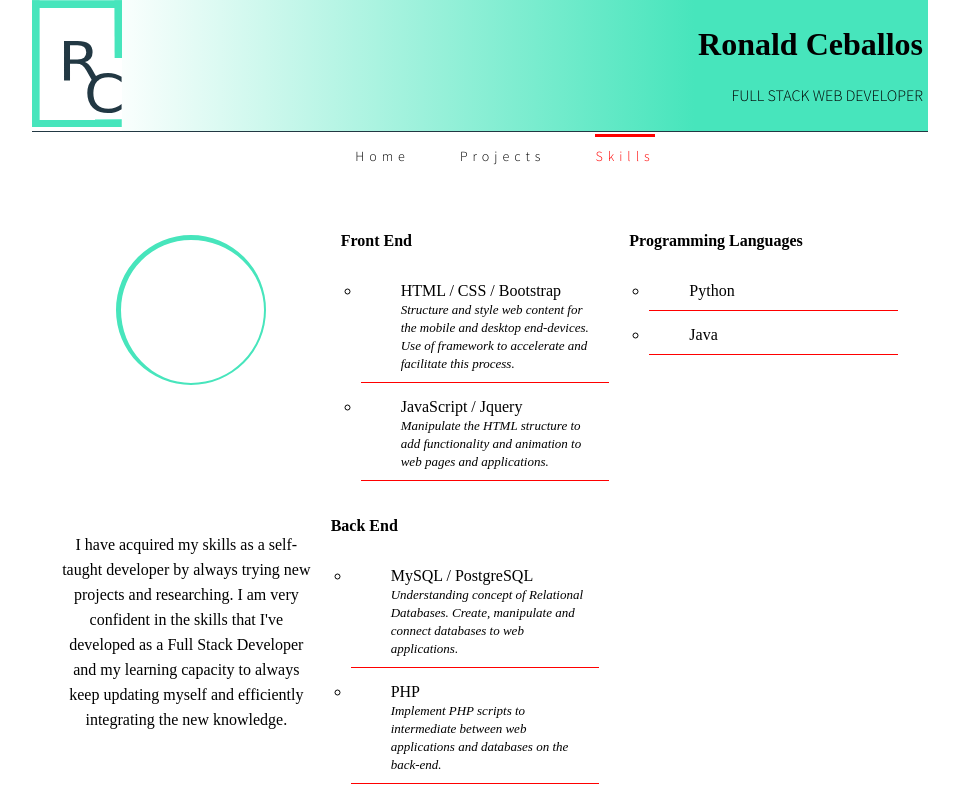
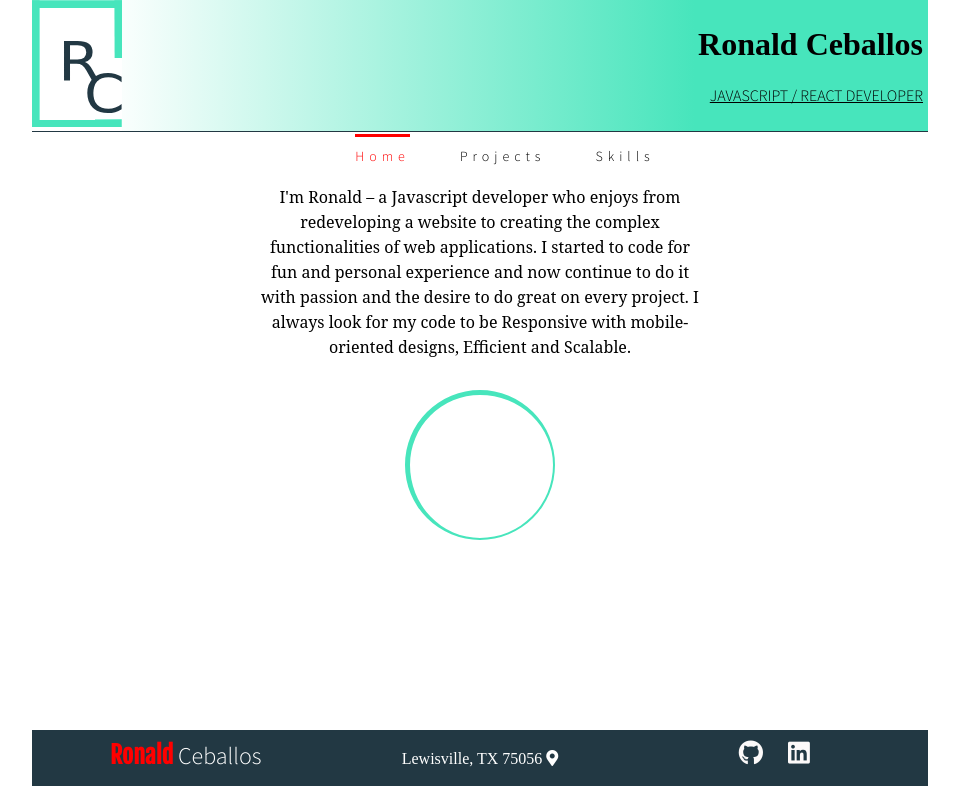
Before and after one commit to Ronald03/r-portfolio, a React (Create React App) app: page / in a window 1280 px wide. Shown: the top 799 px of the page, without its empty margins (160-1119 px from the left). Built offline with nearby package versions, Linux system fonts and the light colour scheme.

Commit message:
new projects added

```diff
--- a/src/Components/App.js
+++ b/src/Components/App.js
@@ -2,34 +2,33 @@ import React from "react";
 import Header from "./Header";
 import Menu from "./Menu";
 import Home from "./Home";
-import Skills from './Skills'
+import Skills from "./Skills";
 import Footer from "./Footer";
 import ProjectCards from "./ProjectCards";
 import { Tab } from "./constants";
 
 class App extends React.Component {
-
   constructor() {
-    super()
+    super();
     this.state = {
-      onDisplay: Tab.SKILLS
-    }
-    this.handleTab = this.handleTab.bind(this)
+      onDisplay: Tab.HOME,
+    };
+    this.handleTab = this.handleTab.bind(this);
   }
 
   renderTabContent() {
     switch (this.state.onDisplay) {
       case Tab.PROJECTS:
-        return (<ProjectCards />)
+        return <ProjectCards />;
       case Tab.SKILLS:
-        return (<Skills />)
+        return <Skills />;
       default:
-        return (<Home />)
+        return <Home />;
     }
   }
 
   handleTab(tab) {
-    this.setState({ onDisplay: tab })
+    this.setState({ onDisplay: tab });
   }
 
   render() {
@@ -44,7 +43,6 @@ class App extends React.Component {
       </div>
     );
   }
-
 }
 
 export default App;
--- a/src/Components/Header.css
+++ b/src/Components/Header.css
@@ -25,6 +25,10 @@
   text-align: center;
 }
 
+.header__nameTitle > span {
+  text-decoration: underline;
+}
+
 @media screen and (min-width: 990px) {
   .header {
     flex-wrap: nowrap;
--- a/src/Components/Header.js
+++ b/src/Components/Header.js
@@ -18,7 +18,7 @@ export default function Header() {
       <div className="header__background">
         <div className="header__nameTitle">
           <h1 className="name">Ronald Ceballos</h1>
-         <span className="fontSource">FULL STACK WEB DEVELOPER</span>
+          <span className="fontSource">JAVASCRIPT / REACT DEVELOPER</span>
         </div>
       </div>
     </div>
--- a/src/Components/Home.js
+++ b/src/Components/Home.js
@@ -5,16 +5,15 @@ export default function Home(props) {
     <div className="content">
       <div className="home-content fadeAnimation fadeIn">
         <p>
-          I'm Ronald &ndash;  a full stack web developer who
-          enjoys from redeveloping a website to creating the
-          complex functionalities of web applications. I started
-          to code for fun and personal experience and now continue
-          to do it with passion and the desire to do great on every
-          project. I always look for my code to be Responsive with
-          mobile-oriented designs, Efficient and Scalable.
+          I'm Ronald &ndash; a Javascript developer who enjoys from redeveloping
+          a website to creating the complex functionalities of web applications.
+          I started to code for fun and personal experience and now continue to
+          do it with passion and the desire to do great on every project. I
+          always look for my code to be Responsive with mobile-oriented designs,
+          Efficient and Scalable.
         </p>
-
       </div>
       <div class="profile-img"> </div>
-    </div>)
+    </div>
+  );
 }
--- a/src/Components/ProjectCards.js
+++ b/src/Components/ProjectCards.js
@@ -1,15 +1,16 @@
 import React from "react";
 
-import Projects from "./Projects"
-import projectsArray from "./projectsList"
+import Projects from "./Projects";
+import projectsArray from "./projectsList";
 
-export default function ProjectCards () {
-    const projectCards = projectsArray.map(item => <Projects key={item.id} item={item} />)
-    return (
-        <div>
-            {projectCards}
-
-        </div>
-    )
-
+export default function ProjectCards() {
+  const projectCards = projectsArray.map((item) => (
+    <Projects key={item.id} item={item} />
+  ));
+  return (
+    <div>
+      {projectCards}
+      <div className="extraSpace"></div>
+    </div>
+  );
 }
--- a/src/Components/Projects.css
+++ b/src/Components/Projects.css
@@ -1,4 +1,3 @@
-
 .projects-content {
   min-width: 100%;
   margin-top: 25px;
@@ -11,7 +10,7 @@
 .s-set {
   width: 100%;
   padding: 10px;
-	background-color: #FFF;
+  background-color: #fff;
 }
 
 .s-set:first-of-type {
@@ -19,15 +18,14 @@
 }
 
 .project-img {
+  max-width: 280px;
   position: relative;
 }
 
 .project-img > img {
   width: 100%;
   height: 100%;
-	box-shadow: 0px 0px 6px #d9d9d9,
-				0px 0px 6px #d9d9d9,
-				0px 0px 6px #d9d9d9;
+  box-shadow: 0px 0px 6px #d9d9d9, 0px 0px 6px #d9d9d9, 0px 0px 6px #d9d9d9;
 }
 
 .overlay {
@@ -40,12 +38,12 @@
   background-color: red;
   opacity: 0.7;
   overflow: hidden;
-	transition: .3s ease;
+  transition: 0.3s ease;
 }
 
 .s-set:hover .overlay {
   height: 100%;
-	transition: .3s ease;
+  transition: 0.3s ease;
 }
 
 .links {
@@ -59,42 +57,39 @@
   text-align: center;
   font-size: 35px;
   overflow: hidden;
-	transition: .3s ease;
+  transition: 0.3s ease;
   cursor: pointer;
 }
 .links > a {
   opacity: 1;
   text-decoration: none;
-	color: #FFFFFF;
+  color: #ffffff;
   letter-spacing: 10px;
   outline: 0;
 }
 .s-set:hover .links {
   height: 100%;
-  transition: .5s ease;
-
+  transition: 0.5s ease;
 }
 
 .project-skill {
   list-style-type: square;
 }
 
+.extraSpace {
+  padding: 20px;
+}
 
 @media screen and (min-width: 991px) {
-
-    .projects-content  {
+  .projects-content {
     flex-wrap: nowrap !important;
   }
   .project-skill {
     list-style-type: square;
   }
-
-
 }
 
-
 @media screen and (min-width: 751px) and (max-width: 990px) {
-
   .projects-content {
     flex-wrap: wrap;
   }
@@ -107,7 +102,6 @@
   .project-desc {
     padding-left: 10px;
     width: 65% !important;
-
   }
 
   .project-tech {
@@ -120,5 +114,4 @@
     margin-left: 20px;
     list-style-type: none;
   }
-
 }
--- a/src/Components/Projects.js
+++ b/src/Components/Projects.js
@@ -2,38 +2,43 @@ import React from "react";
 import "./Projects.css";
 
 export default function Projects(props) {
-  const toolList = props.item.skills.map(item => <li class="project-skill">{item}</li>)
+  const toolList = props.item.skills.map((item) => (
+    <li class="project-skill">{item}</li>
+  ));
   return (
     <div className="main-projects">
-
       <div class="projects-content fadeAnimation fadeIn">
-
         <div class="project-img s-set">
           <img src={props.item.img} alt={props.item.alt} />
           <div class="overlay"></div>
           <div class="links">
-            <a href={props.item.gitLink}><i class="fab fa-github"></i></a>
-            <a href="#"><i class="fas fa-external-link-alt"></i></a>
+            <a
+              rel="noreferrer noopener"
+              target="_blank"
+              href={props.item.gitLink}
+            >
+              <i class="fab fa-github"></i>
+            </a>
+            <a
+              rel="noreferrer noopener"
+              target="_blank"
+              href={props.item.liveLink ? props.item.liveLink : "#"}
+            >
+              <i class="fas fa-external-link-alt"></i>
+            </a>
           </div>
-
         </div>
 
         <div class="project-desc s-set">
           <h4 class="subHeader">{props.item.name}</h4>
-          <p class="description">
-            {props.item.desc}
-          </p>
+          <p class="description">{props.item.desc}</p>
         </div>
 
         <div class="project-tech s-set">
           <h4 class="subHeader"> Skills Developed </h4>
-          <ul>
-            {toolList}
-          </ul>
+          <ul>{toolList}</ul>
         </div>
-
       </div>
-
     </div>
   );
 }
--- a/src/Components/projectsList.js
+++ b/src/Components/projectsList.js
@@ -1,31 +1,90 @@
 const projectsArray = [
   {
     id: 1,
+    name: "Amazon-Clone",
+    img: "https://pngimg.com/uploads/amazon/amazon_PNG24.png",
+    alt: "Amazon Clone",
+    gitLink: "https://github.com/Ronald03/amazon-clone-react",
+    liveLink: "https://clone-8aca9.web.app/",
+    desc:
+      "Designed a clone of the Amazon desktop Website with full payment funcionality as well as 'add to basket'. This project is a copy of the UI and responsiveness of Amazon's website. I have used Stripes API to integrate the payment capability and the power of Google Firebase for users authentication and live hosting of the app. ",
+    skills: ["Javascript", "React", "React Content API", "Firebase"],
+  },
+  {
+    id: 2,
+    name: "Netflix-Trailer",
+    img: "https://pngimg.com/uploads/netflix/netflix_PNG23.png",
+    alt: "Netflix Clone",
+    gitLink: "https://github.com/Ronald03/netflix-trailer",
+    liveLink: "https://netflix-trailer-88f5e.web.app/",
+    desc:
+      "This is a clone project of the big Giant Netflix desktop Website created with Javascript and React library and also using the power of Flexbox to create a well responsive design. I have named this Netflix Trailers as you will be able to watch most of the trailers of the content currently showing on Netflix home page. ",
+    skills: ["Javascript", "React", "TMDb API"],
+  },
+  {
+    id: 3,
+    name: "Covid-19 Tracker",
+    img:
+      "https://pngimg.com/uploads/stop_coronavirus/stop_coronavirus_PNG32.png",
+    alt: "C19 Tracker",
+    gitLink: "https://github.com/Ronald03/covid-tracker",
+    liveLink: "https://covid-tracker-fa21a.web.app/",
+    desc:
+      "This project is a tool to monitor the activity of COVID-19 all around the globe. It is designed to provide every day data about new Covid cases, recovered and death cases. I haved implemented a graphic chart to visualize the negative and positive growth of this virus. And finally deployed this project using the powerful resources of Google Firebase.",
+    skills: ["Javascript", "React", "Firebase", "LeafletJS API"],
+  },
+  {
+    id: 4,
+    name: "Messenger App",
+    img:
+      "https://upload.wikimedia.org/wikipedia/commons/3/3b/Facebook_Messenger_logo.svg",
+    alt: "fb Messenger",
+    gitLink: "https://github.com/Ronald03/messenger-app",
+    liveLink: "https://facebook-messenger-97a4a.web.app/",
+    desc:
+      "Created a live messenger app using React library and Firebase for database and hosting functionalities. This chat app is more like a 'group chat' since every person with the link to this app will be able to participate in the chat. Enjoy! :)",
+    skills: ["Javascript", "React", "Firebase"],
+  },
+  {
+    id: 5,
     name: "Restaurants BOS",
     img: require("../Images/ProjectsDisplay/restaurant_bos.PNG"),
     alt: "Restaurant BOS",
     gitLink: "https://github.com/Ronald03/restaurant_catalog",
-		desc: "Designed a web based application fully responsive and mobile friendly to manage Restaurants and their corresponding menus. Configured a user registration and authentication system using one of the Google’s API. Signed users have the ability to post, edit, and delete restaurants and menu items. Used Flask and many of its libraries to create a complete and responsive web server in connection with the database.",
-		skills: ["Python","Flask","Javascript","HTML/CSS", "SQLAlchemy", "SQLite"]
+    liveLink: "",
+    desc:
+      "Designed a web based application fully responsive and mobile friendly to manage Restaurants and their corresponding menus. Configured a user registration and authentication system using one of the Google’s API. Signed users have the ability to post, edit, and delete restaurants and menu items. Used Flask and many of its libraries to create a complete and responsive web server in connection with the database.",
+    skills: [
+      "Python",
+      "Flask",
+      "Javascript",
+      "HTML/CSS",
+      "SQLAlchemy",
+      "SQLite",
+    ],
   },
   {
-		id: 2,
+    id: 6,
     name: "Movie Trailers",
     img: require("../Images/ProjectsDisplay/movie_trailer.png"),
     alt: "Movie trailers",
     gitLink: "https://github.com/Ronald03/movie_trailers_website",
-		desc: "Wrote a server-side code on python to store a list of favorite movies, including box art imagery, movie trailer URL and storyline. Then use the code to generate a static and responsive web page to allow users to browse their movies and watch their trailers.",
-		skills: ["Python", "Flask", "Javascript", "HTML/CSS"]
+    liveLink: "",
+    desc:
+      "Wrote a server-side code on python to store a list of favorite movies, including box art imagery, movie trailer URL and storyline. Then use the code to generate a static and responsive web page to allow users to browse their movies and watch their trailers.",
+    skills: ["Python", "Flask", "Javascript", "HTML/CSS"],
   },
   {
-		id: 3,
+    id: 7,
     name: "Log Analisys",
     img: require("../Images/ProjectsDisplay/project-code.jpg"),
     alt: "Photo by Dlanor S on Unsplash",
     gitLink: "https://github.com/Ronald03/log_analysis",
-		desc: "Build an internal reporting tool with python that will use information from the database to discover what kind of articles the site's readers like. This reporting tool stablishes a connection between the python code and a PostgreSQL database to extract the data, once the program finishes executing it exports the result to a text file.",
-		skills: ["Python", "PostgreSQL"]
-	}
+    liveLink: "",
+    desc:
+      "Build an internal reporting tool with python that will use information from the database to discover what kind of articles the site's readers like. This reporting tool stablishes a connection between the python code and a PostgreSQL database to extract the data, once the program finishes executing it exports the result to a text file.",
+    skills: ["Python", "PostgreSQL"],
+  },
 ];
 
 export default projectsArray;
```
Lines whose indentation alone changed are shown as unchanged.
